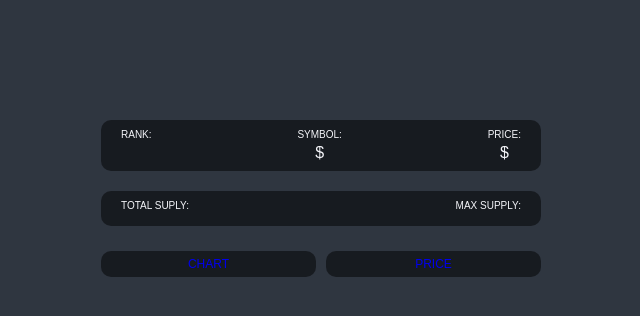
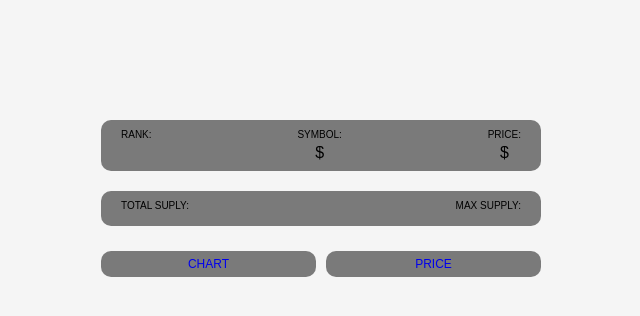
Before and after one commit to syeon2565/nomad_master_class, a React (Create React App) app: page /1 in a window 1280 px wide. Shown: the top 316 px of the page, without its empty margins (319-959 px from the left). Built offline with nearby package versions, Linux system fonts and the light colour scheme; no server answers.

Commit message:
feat: light and dark mode

```diff
--- a/src/App.tsx
+++ b/src/App.tsx
@@ -1,7 +1,8 @@
-import React from 'react';
-import { createGlobalStyle } from 'styled-components';
+import React, { useState } from 'react';
+import { createGlobalStyle, ThemeProvider } from 'styled-components';
 import { ReactQueryDevtools } from 'react-query/devtools';
 import Router from './Router';
+import { darkTheme, lightTheme } from './theme';
 
 const GlobalStyle = createGlobalStyle`
 @import url('https://fonts.googleapis.com/css2?family=Source+Sans+Pro:wght@300;400&display=swap');
@@ -66,12 +67,14 @@ a {
 `;
 
 function App() {
+  const [isDark, setIsDark] = useState(false);
+  const toggleDark = () => setIsDark((current) => !current);
   return (
-    <>
+    <ThemeProvider theme={isDark ? darkTheme : lightTheme}>
       <GlobalStyle />
-      <Router />
+      <Router toggleDark={toggleDark} isDark={isDark} />
       <ReactQueryDevtools initialIsOpen />
-    </>
+    </ThemeProvider>
   );
 }
 
--- a/src/Router.tsx
+++ b/src/Router.tsx
@@ -3,12 +3,17 @@ import { BrowserRouter, Routes, Route } from 'react-router-dom';
 import Coin from './routes/Coin';
 import Coins from './routes/Coins';
 
-function Router() {
+interface IRouterProps {
+  toggleDark: () => void;
+  isDark: boolean;
+}
+
+function Router({ toggleDark, isDark }: IRouterProps) {
   return (
     <BrowserRouter>
       <Routes>
-        <Route path="/:coinId" element={<Coin />} />
-        <Route path="/" element={<Coins />} />
+        <Route path="/:coinId" element={<Coin isDark={isDark} />} />
+        <Route path="/" element={<Coins toggleDark={toggleDark} />} />
       </Routes>
     </BrowserRouter>
   );
--- a/src/index.tsx
+++ b/src/index.tsx
@@ -1,9 +1,7 @@
 import React from 'react';
 import { useQuery, useMutation, useQueryClient, QueryClient, QueryClientProvider } from 'react-query';
 import ReactDOM from 'react-dom/client';
-import { ThemeProvider } from 'styled-components';
 import App from './App';
-import { theme } from './theme';
 
 const queryClient = new QueryClient();
 const rootElement = document.getElementById('root');
@@ -13,9 +11,7 @@ const root = ReactDOM.createRoot(rootElement);
 root.render(
   <React.StrictMode>
     <QueryClientProvider client={queryClient}>
-      <ThemeProvider theme={theme}>
-        <App />
-      </ThemeProvider>
+      <App />
     </QueryClientProvider>
   </React.StrictMode>
 );
--- a/src/routes/Chart.tsx
+++ b/src/routes/Chart.tsx
@@ -5,6 +5,8 @@ import { fetchCoinHistory } from './api';
 
 interface ChartProps {
   coinId: string;
+  isDark: boolean;
+  children: string;
 }
 interface IHistorical {
   time_open: string;
@@ -16,7 +18,7 @@ interface IHistorical {
   volume: number;
   market_cap: number;
 }
-function Chart({ coinId }: ChartProps) {
+function Chart({ coinId, isDark, children }: ChartProps) {
   const { isLoading, data } = useQuery<IHistorical[]>(['ohlcv', coinId], () => fetchCoinHistory(coinId));
   return (
     <div>
@@ -32,7 +34,7 @@ function Chart({ coinId }: ChartProps) {
             },
           ]}
           options={{
-            theme: { mode: 'dark' },
+            theme: { mode: isDark ? 'dark' : 'light' },
             chart: { background: 'transparent', height: 500, width: 500, toolbar: { show: false } },
             grid: { show: false },
             stroke: { curve: 'smooth', width: 4 },
--- a/src/routes/Coins.tsx
+++ b/src/routes/Coins.tsx
@@ -1,3 +1,4 @@
+/* eslint-disable react/button-has-type */
 import { Link } from 'react-router-dom';
 import React from 'react';
 import styled from 'styled-components';
@@ -22,7 +23,7 @@ const CoinsList = styled.ul``;
 
 const Coin = styled.li`
   background-color: white;
-  color: ${(props) => props.theme.bgColor};
+  color: ${(props) => props.theme.textColor};
   border-radius: 15px;
   margin-bottom: 10px;
   a {
@@ -64,7 +65,11 @@ interface ICoin {
   type: string;
 }
 
-function Coins() {
+interface ICoinProps {
+  toggleDark: () => void;
+}
+
+function Coins({ toggleDark }: ICoinProps) {
   const { isLoading, data } = useQuery<ICoin[]>('allCoins', fetchCoins);
   return (
     <Container>
@@ -73,6 +78,7 @@ function Coins() {
       </Helmet>
       <Header>
         <Title>Coins</Title>
+        <button onClick={toggleDark}>Toggle Dark Mode</button>
       </Header>
       {isLoading ? (
         <Loader>Loading...</Loader>
--- a/src/routes/Price.tsx
+++ b/src/routes/Price.tsx
@@ -1,6 +1,6 @@
 import React from 'react';
 
-function Price() {
+function Price(props: any) {
   return <div>Price</div>;
 }
 
--- a/src/theme.ts
+++ b/src/theme.ts
@@ -1,8 +1,14 @@
 /* eslint-disable import/prefer-default-export */
 import { DefaultTheme } from 'styled-components';
 
-export const theme: DefaultTheme = {
+export const darkTheme: DefaultTheme = {
   bgColor: '#2f3640',
   textColor: '#f5f6fa',
   accentColor: '#e1b12c',
 };
+
+export const lightTheme: DefaultTheme = {
+  bgColor: 'whitesmoke',
+  textColor: 'black',
+  accentColor: '#e1b12c',
+};
```
Also changed, not shown: src/routes/Coin.tsx (+6 -1 lines).
